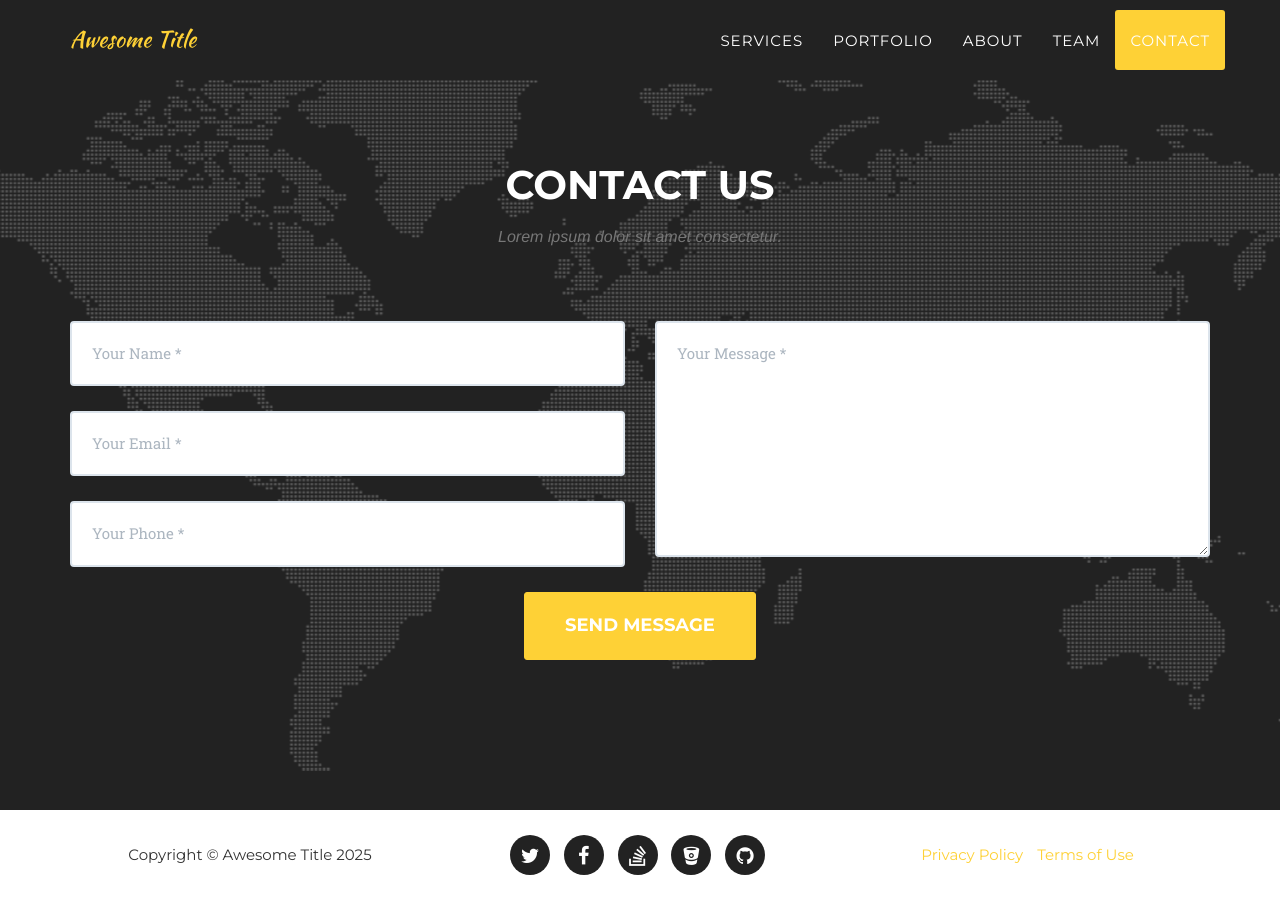
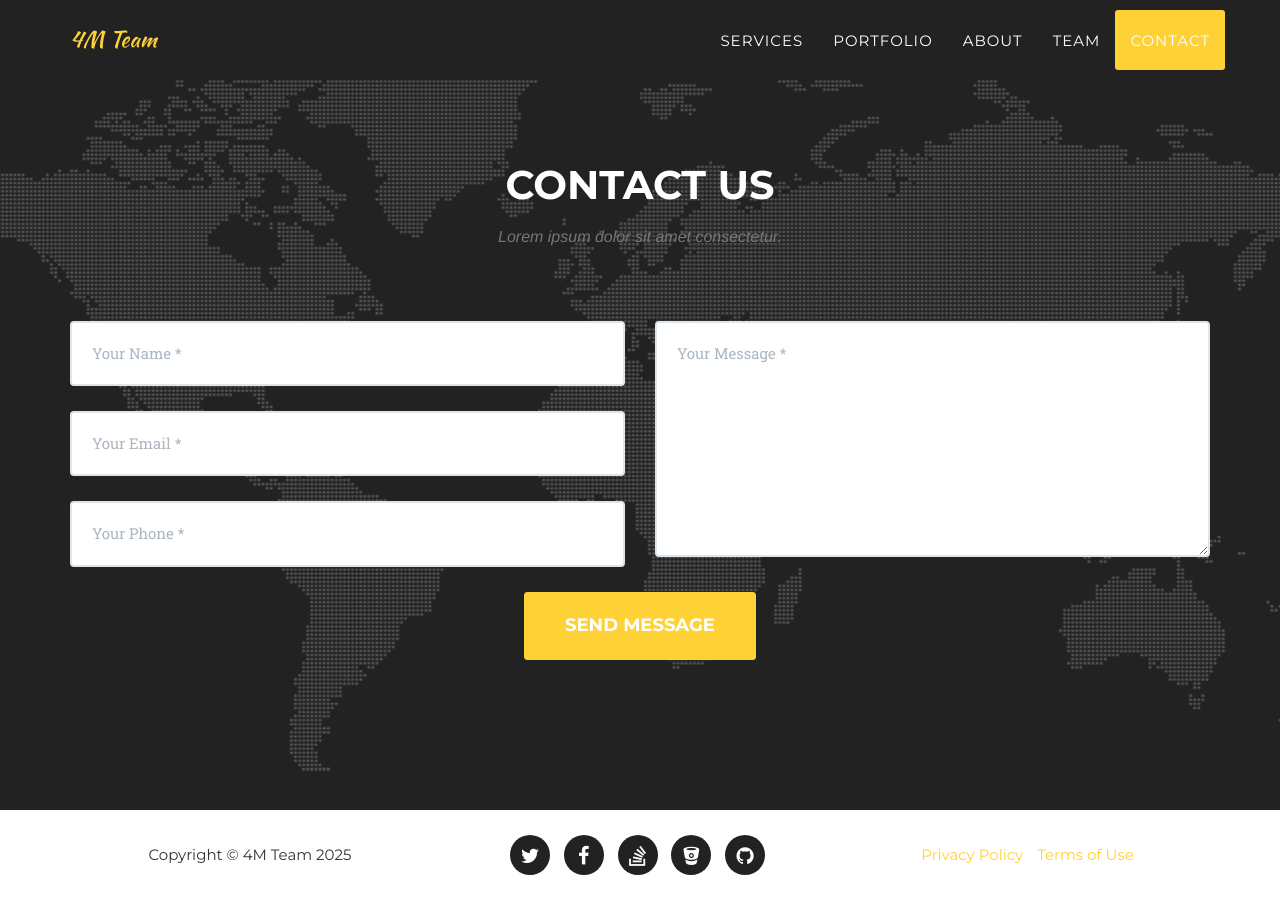
Before and after one commit to coreaiteam/coreaiteam.github.io, a Jekyll site: the page built from index.html, in a window 1280 px wide and 900 px high, scrolled down 5636 px. Built offline with Jekyll 4.4.1, drawn with Linux system fonts in a browser that asks for light colours; some web fonts are replaced.

```diff
--- a/_config.yml
+++ b/_config.yml
@@ -1,9 +1,9 @@
-url: https://y7kim.github.io
+url: https://coreaiteam.github.io
 baseurl: /agency-jekyll-theme/
 
 # Site settings
-title: Awesome Title
-email: your-email@domain.com
+title: 4M Team
+email: coreaiteam2025@gmail.com
 description: "Write an awesome description for your new site here. You can edit this line in _config.yml. It will appear in your document head meta (for Google search results) and in your feed.xml site description."
 
 
```
